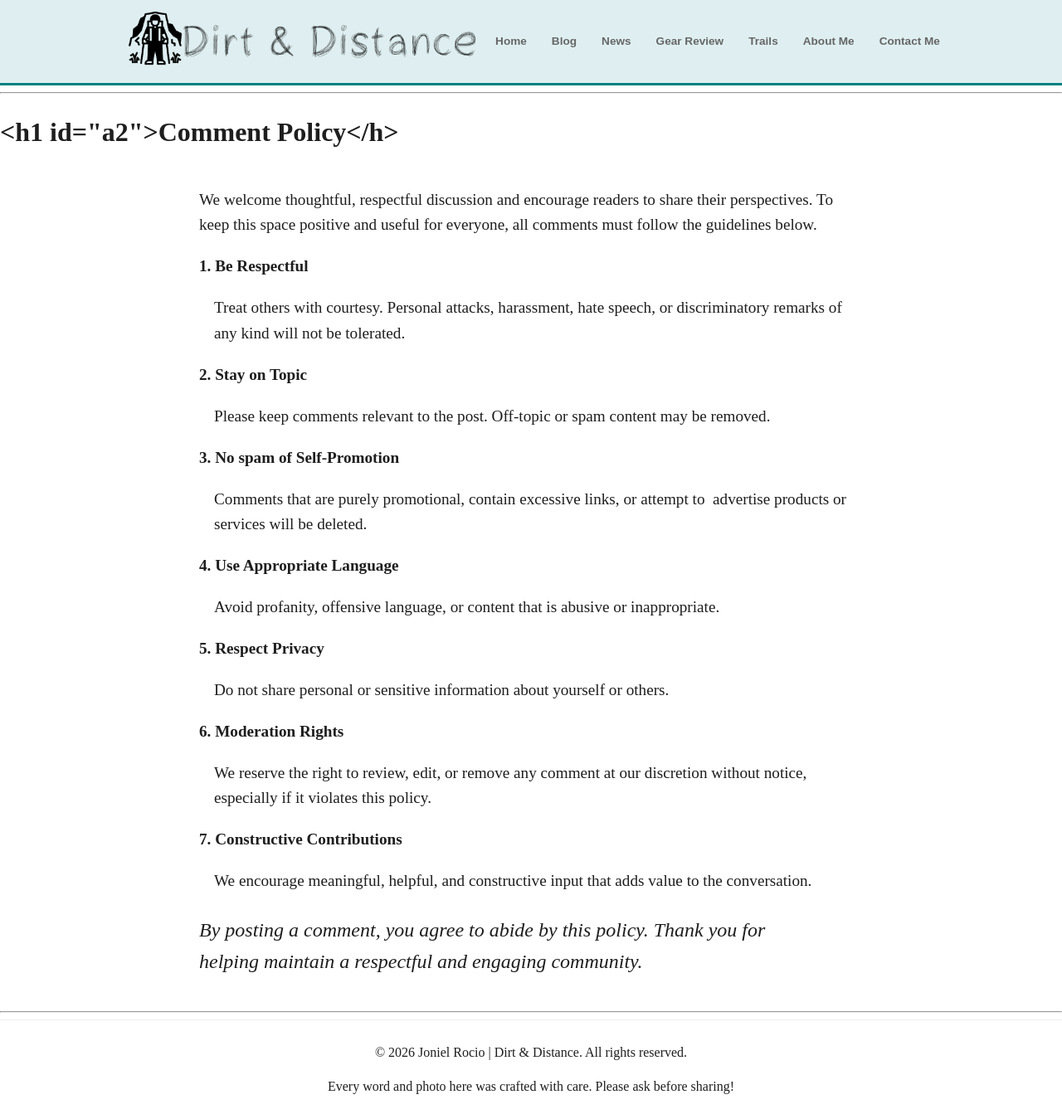
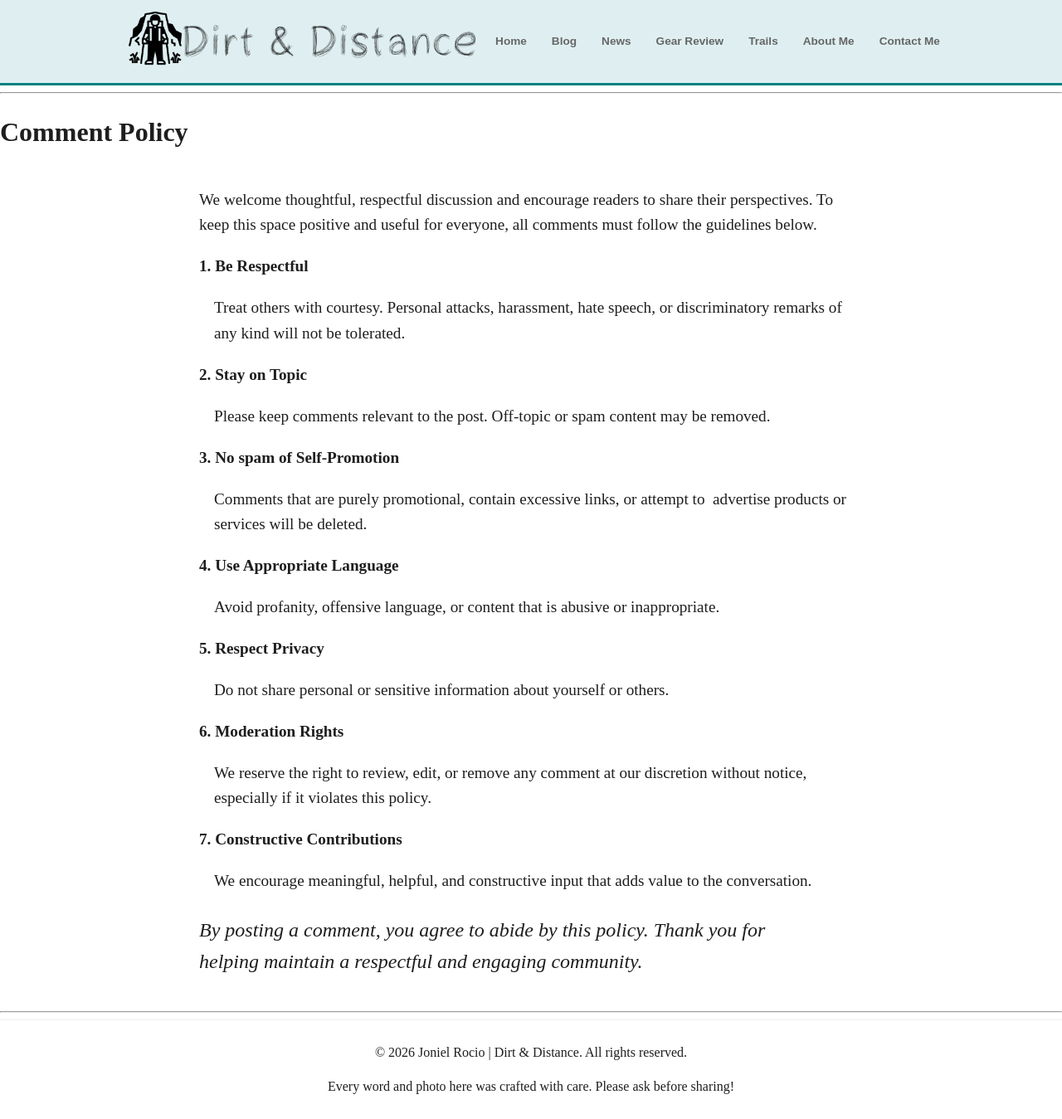
Before and after one commit to jonielrocio/jonielrocio.github.io, a Jekyll site: the page built from _posts/2026-05-04-policy.md, in a window 1280 px wide. Shown: the whole page at 83% size. Built offline with Jekyll 4.4.1, drawn with Linux system fonts in a browser that asks for light colours.

```diff
--- a/_posts/2026-05-04-policy.md
+++ b/_posts/2026-05-04-policy.md
@@ -5,7 +5,7 @@ date: 2026-05-04T09:58:00
 comments: false
 ---
 
-# <h1 id="a2">Comment Policy</h>
+# Comment Policy
 
 <div class="com-pol">
 
```
